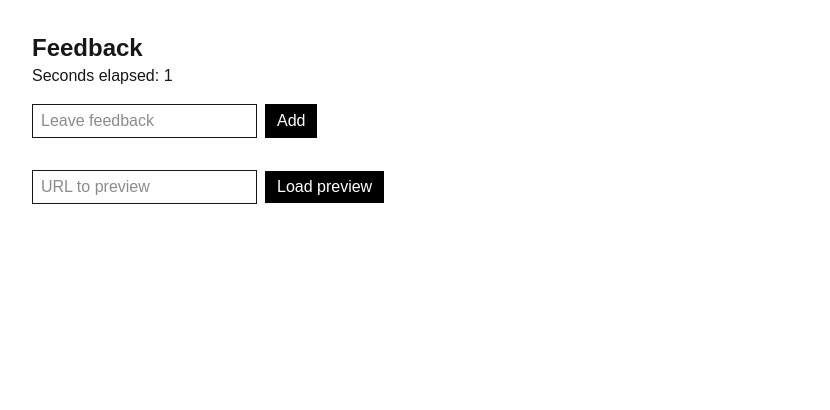
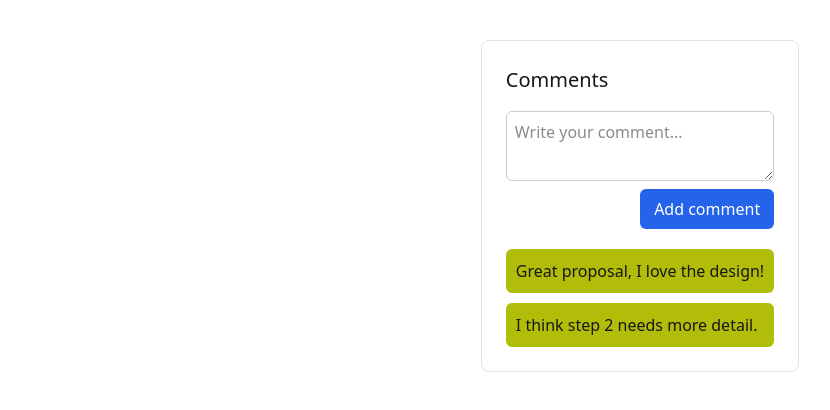
Before and after one commit to oscar-3-3/next-demo, a Next.js app in the folder my-app/: page /feedback in a window 1280 px wide. Shown: the top 410 px of the page, without its empty margins (0-830 px from the left). Built offline with nearby package versions, Linux system fonts and the light colour scheme.

Commit message:
Refactor feedback component to manage comments and improve UI

```diff
--- a/my-app/app/feedback/page.tsx
+++ b/my-app/app/feedback/page.tsx
@@ -1,82 +1,93 @@
 "use client";
 
-import { useEffect, useState } from "react";
+import { useState, type CSSProperties } from "react";
 
-interface FeedbackItem {
-  id: number;
-  text: string;
-}
+export default function FeedbackSection() {
+  const [comments, setComments] = useState([
+    { text: "Great proposal, I love the design!" },
+    { text: "I think step 2 needs more detail." },
+  ]);
+  const [input, setInput] = useState("");
+  const handleAddComment = () => {
+    if (input.trim() === "") return;
 
-export default function FeedbackPage() {
-  const [items, setItems] = useState<FeedbackItem[]>([]);
-  const [text, setText] = useState("");
-  const [previewUrl, setPreviewUrl] = useState("");
-  const [previewHtml, setPreviewHtml] = useState("");
-  const [count, setCount] = useState(0);
-
-  useEffect(() => {
-    const timer = setInterval(() => {
-      setCount(count + 1);
-    }, 1000);
-    return () => clearInterval(timer);
-  }, []);
-
-  function addItem() {
-    setItems([...items, { id: items.length, text }]);
-    setText("");
-  }
-
-  async function loadPreview() {
-    const res = await fetch(previewUrl);
-    const html = await res.text();
-    setPreviewHtml(html);
-  }
+    setComments([...comments, { text: input }]);
+    setInput("");
+  };
 
   return (
-    <div className="p-8">
-      <h1 className="text-2xl font-bold">Feedback</h1>
-      <p>Seconds elapsed: {count}</p>
+    <section style={styles.wrapper}>
+      <h2 style={styles.title}>Comments</h2>
 
-      <div className="mt-4 flex gap-2">
-        <input
-          value={text}
-          onChange={(e) => setText(e.target.value)}
-          placeholder="Leave feedback"
-          className="border px-2 py-1"
+      <div style={styles.form}>
+        <textarea
+          style={styles.textarea}
+          placeholder="Write your comment..."
+          value={input}
+          onChange={(e) => setInput(e.target.value)}
         />
-        <button onClick={addItem} className="bg-black text-white px-3 py-1">
-          Add
+        <button style={styles.button} onClick={handleAddComment}>
+          Add comment
         </button>
       </div>
 
-      <ul className="mt-4">
-        {items.map((item, index) => (
-          <li key={index} className="flex justify-between">
-            {item.text}
-            <button
-              onClick={() => setItems(items.filter((_, i) => i !== index))}
-            >
-              Remove
-            </button>
+      <ul style={styles.list}>
+        {comments.map((comment, index) => (
+          <li key={index} style={styles.item}>
+            <div dangerouslySetInnerHTML={{ __html: comment.text }} />
           </li>
         ))}
       </ul>
-
-      <div className="mt-8">
-        <input
-          value={previewUrl}
-          onChange={(e) => setPreviewUrl(e.target.value)}
-          placeholder="URL to preview"
-          className="border px-2 py-1"
-        />
-        <button
-          onClick={loadPreview}
-          className="ml-2 bg-black text-white px-3 py-1"
-        >
-          Load preview
-        </button>
-        <div dangerouslySetInnerHTML={{ __html: previewHtml }} />
-      </div>
-    </div>
+    </section>
   );
 }
+
+const styles: Record<string, CSSProperties> = {
+  wrapper: {
+    maxWidth: 480,
+    margin: "40px auto",
+    padding: 24,
+    border: "1px solid #e2e2e2",
+    borderRadius: 8,
+    fontFamily: "system-ui, sans-serif",
+  },
+  title: {
+    fontSize: 20,
+    marginBottom: 16,
+  },
+  form: {
+    display: "flex",
+    flexDirection: "column",
+    gap: 8,
+    marginBottom: 20,
+  },
+  textarea: {
+    padding: 8,
+    borderRadius: 6,
+    border: "1px solid #ccc",
+    minHeight: 70,
+    resize: "vertical",
+    fontFamily: "inherit",
+  },
+  button: {
+    alignSelf: "flex-end",
+    padding: "8px 14px",
+    borderRadius: 6,
+    border: "none",
+    background: "#2563eb",
+    color: "#fff",
+    cursor: "pointer",
+  },
+  list: {
+    listStyle: "none",
+    padding: 0,
+    display: "flex",
+    flexDirection: "column",
+    gap: 10,
+  },
+  item: {
+    padding: 10,
+    borderRadius: 6,
+    background: "#b1bd08",
+  },
+};
```
